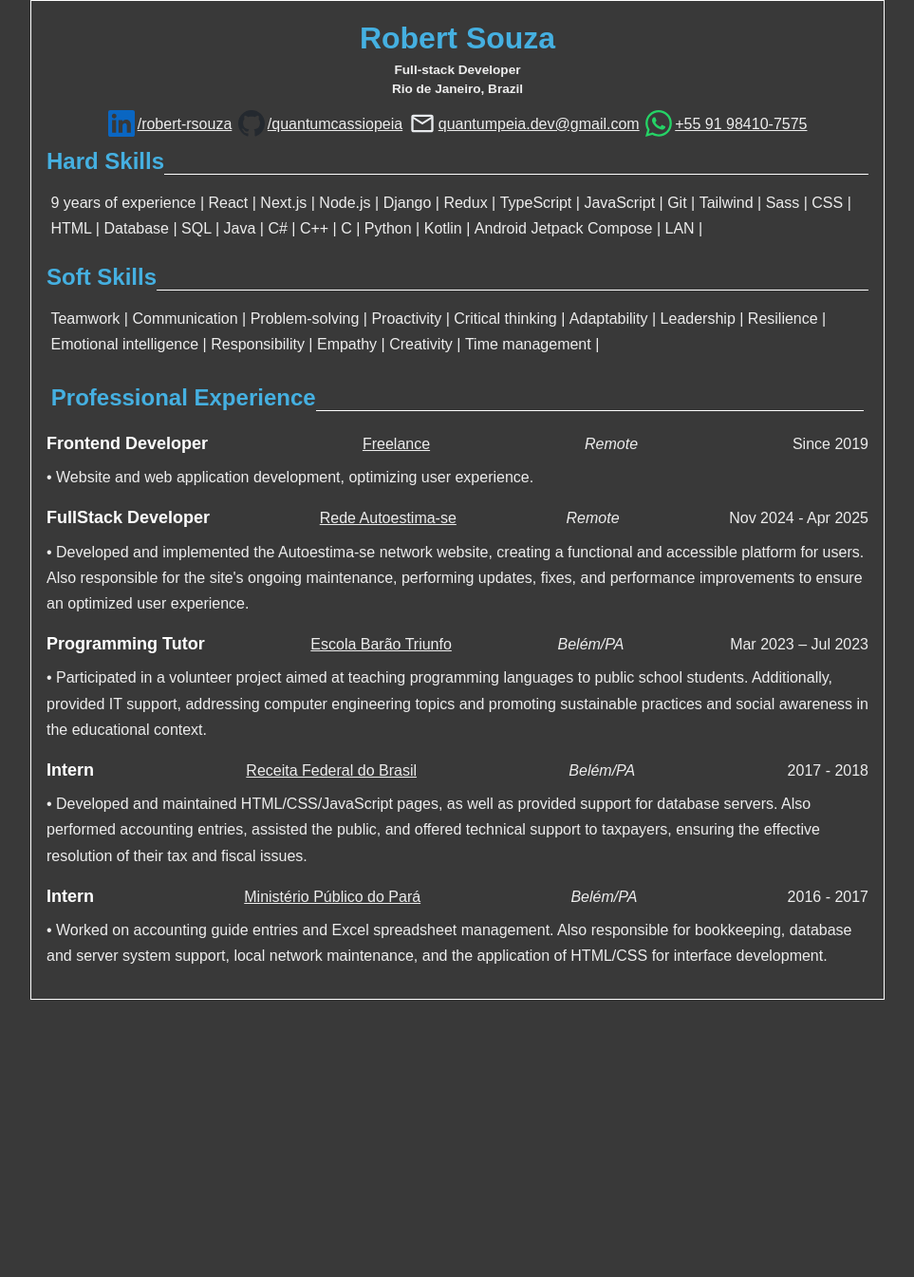
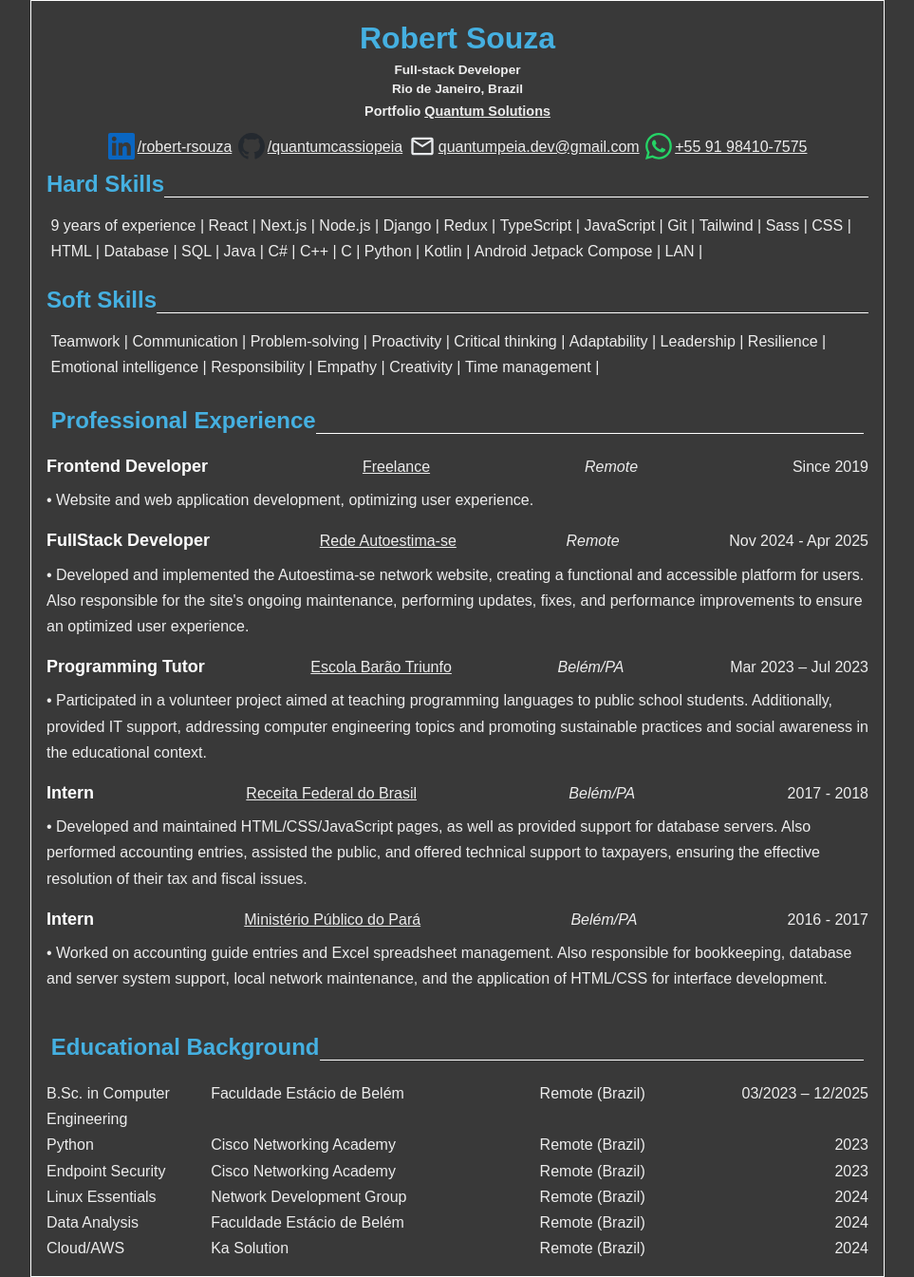
Before and after one commit to quantumcassiopeia/pirateKing-nextjs-resume, a Next.js app: page /en in a window 1280 px wide. Shown: the whole page at 95% size, without its empty margins (158-1121 px from the left). Before the commit the page ends 1053 px from the top, so only its background shows below. Built offline with nearby package versions, Linux system fonts and the light colour scheme; a web font is replaced by a local one.

Commit message:
fixed: education section. added: portfolio link

```diff
--- a/messages/en.json
+++ b/messages/en.json
@@ -2,7 +2,9 @@
   "header": {
     "name": "Robert Souza",
     "job": "Full-stack Developer",
-    "city": "Rio de Janeiro, Brazil"
+    "city": "Rio de Janeiro, Brazil",
+    "portfolioTitle": "Portfolio",
+    "portfolioLink": "Quantum Solutions"
   },
   "skills": {
     "hardSkills": {
--- a/messages/pt-BR.json
+++ b/messages/pt-BR.json
@@ -2,7 +2,9 @@
   "header": {
     "name": "Robert Souza",
     "job": "Desenvolvedor Full-stack",
-    "city": "Rio de Janeiro, Brasil"
+    "city": "Rio de Janeiro, Brasil",
+    "portfolioTitle": "Portfólio",
+    "portfolioLink": "Quantum Soluções"
   },
   "skills": {
     "hardSkills": {
--- a/src/app/[locale]/globals.scss
+++ b/src/app/[locale]/globals.scss
@@ -64,3 +64,9 @@ li {
     background-color: white;
   }
 }
+
+@media print {
+  body {
+    border: none;
+  }
+}
--- a/src/app/[locale]/page.module.scss
+++ b/src/app/[locale]/page.module.scss
@@ -2,23 +2,4 @@
   display: flex;
   flex-direction: column;
   gap: 1.5rem;
-
-  max-width: 900px;
-  color: #ededed;
-  background: #393939;
-
-  justify-self: center;
 }
-
-.toggleLang {
-  width: 75px;
-}
-
-@media print {
-  .page {
-    border: none;
-  }
-  .toggleLang {
-    display: none;
-  }
-}
--- a/src/app/[locale]/page.tsx
+++ b/src/app/[locale]/page.tsx
@@ -2,10 +2,13 @@ import styles from "./page.module.scss";
 import { useTranslations } from "next-intl";
 import Skills from "@/components/Skills/Skills";
 import XP from "@/components/XP/XP";
+import Education from "@/components/Education/Education";
 
 export default function Home() {
   const skills = useTranslations("skills");
   const xp = useTranslations("experience");
+  const edu = useTranslations("education");
+
   return (
     <div className={styles.page}>
       <Skills
@@ -17,6 +20,7 @@ export default function Home() {
         skills={skills.raw("softSkills.items")}
       />
       <XP title={xp("title")} jobs={xp.raw("jobs")} />
+      <Education title={edu("title")} degrees={edu.raw("degrees")} />
     </div>
   );
 }
--- a/src/components/Education/Education.tsx
+++ b/src/components/Education/Education.tsx
@@ -1,31 +1,30 @@
-import React from "react";
 import styles from "./styles.module.scss";
 
-type Academic = {
-  course: string;
-  institution: string;
-  location: string;
-  date: string;
-};
-type EducationProps = {
+export default function Education({
+  title,
+  degrees,
+}: {
   title: string;
-  education: Academic[];
-};
-
-const Education: React.FC<EducationProps> = ({ title, education }) => {
+  degrees: {
+    course: string;
+    institution: string;
+    location: string;
+    date: string;
+  }[];
+}) {
   return (
     <div>
-      <h3 className="sectionTitle">{title}</h3>
-      {education.map((academics, index) => (
-        <div className={styles.educationWrapper} key={index}>
-          <p>{academics.course}</p>
-          <p className={styles.institution}>{academics.institution}</p>
-          <p className={styles.location}>{academics.location}</p>
-          <p className={styles.date}>{academics.date}</p>
-        </div>
-      ))}
+      <h1 className="sectionTitle">{title}</h1>
+      <ul>
+        {degrees.map((degree, index) => (
+          <li key={index} className={styles.educationWrapper}>
+            <p>{degree.course}</p>
+            <p>{degree.institution}</p>
+            <p>{degree.location}</p>
+            <p className={styles.date}>{degree.date}</p>
+          </li>
+        ))}
+      </ul>
     </div>
   );
-};
-
-export default Education;
+}
--- a/src/components/Education/styles.module.scss
+++ b/src/components/Education/styles.module.scss
@@ -1,8 +1,6 @@
 .educationWrapper {
   display: grid;
   grid-template-columns: 1fr 2fr 1fr 1fr;
-  gap: 10px;
-  align-items: center;
 }
 
 .date {
--- a/src/layout/Header/Header.tsx
+++ b/src/layout/Header/Header.tsx
@@ -12,6 +12,17 @@ export default function Header() {
       <h1>{t("name")}</h1>
       <h3>{t("job")}</h3>
       <h3>{t("city")}</h3>
+      <a
+        className={styles.portfolio}
+        href="https://quantum-portfolio-alpha.vercel.app/"
+        target="_blank"
+        rel="noopener noreferrer"
+      >
+        {t("portfolioTitle")}{" "}
+        <span style={{ textDecoration: "underline" }}>
+          {t("portfolioLink")}
+        </span>
+      </a>
       <div>
         <ul className={styles.contactWrapper}>
           {contact.map((item) => (
--- a/src/layout/Header/styles.module.scss
+++ b/src/layout/Header/styles.module.scss
@@ -2,6 +2,13 @@
   display: flex;
   flex-direction: column;
   align-items: center;
+}
+
+.portfolio {
+  font-size: 0.9rem;
+  font-weight: bold;
+  line-height: 1.5rem;
+  text-decoration: none;
 }
 
 .contactWrapper {
```
